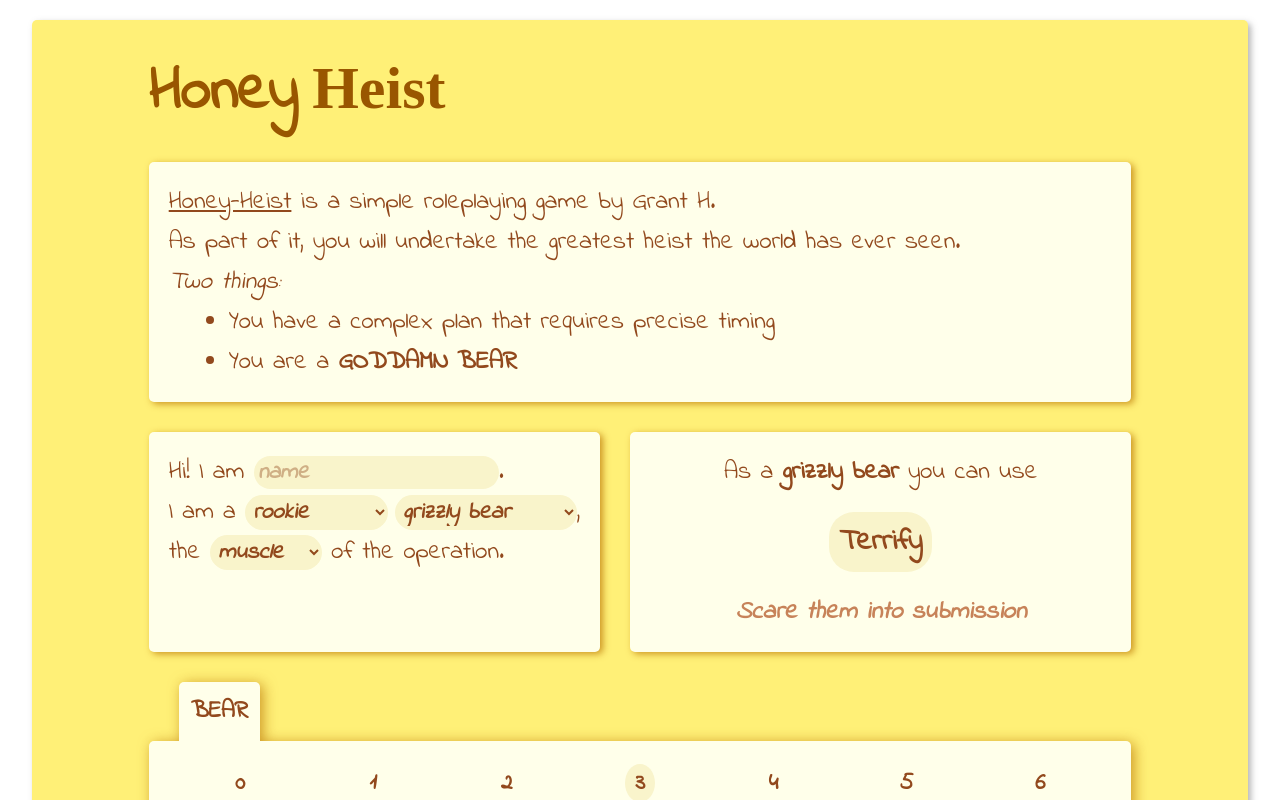
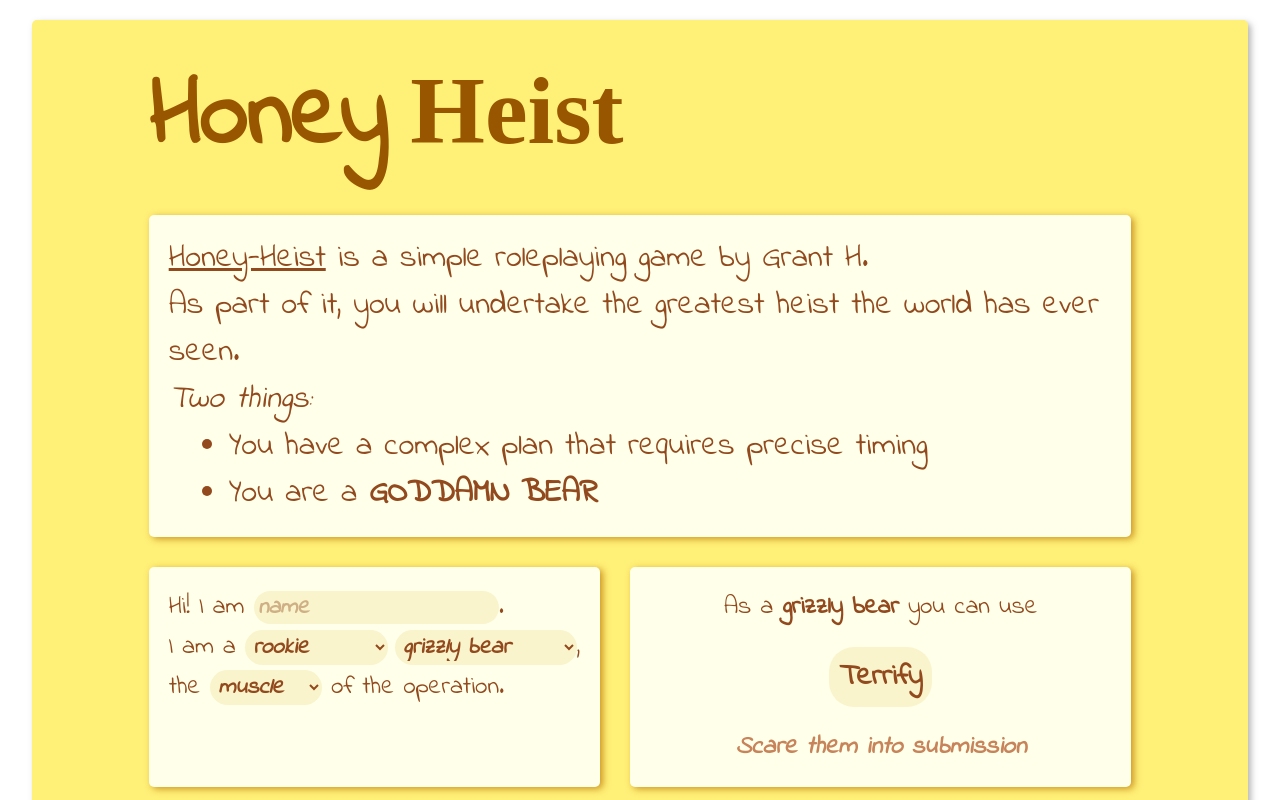
Before and after one commit to retroverse/honey-heist, a React app: page / in a window 1280 px wide. Shown: the top 800 px of the page. Built offline with nearby package versions, Linux system fonts and the light colour scheme; the HTML template or start-up script is replaced by a standard one.

Commit message:
Add relative font sizes to intro box

```diff
--- a/src/style/App.css
+++ b/src/style/App.css
@@ -30,7 +30,7 @@
   text-align: left;
   margin-bottom: 25px;
   color: rgb(153, 86, 0);
-  font-size: 60px;
+  font-size: 6em;
 }
 
 .app-header > .honey {
--- a/src/style/IntroductionBox.css
+++ b/src/style/IntroductionBox.css
@@ -2,11 +2,11 @@
   width: 100%;
   height: 100%;
   padding: 20px;
-  line-height: 40px;
+  /*line-height: 40px;*/
   grid-column-start: 1;
   grid-column-end: 3;
 
-  font-size: 25px;
+  font-size: 2em;
   border-radius: 5px;
   background: var(--very-light-yellow);
   box-shadow: rgba(190, 124, 11, 0.79) 3px 2px 7px;
```
Also changed, not shown: static/index.html (line endings or trailing spaces).
